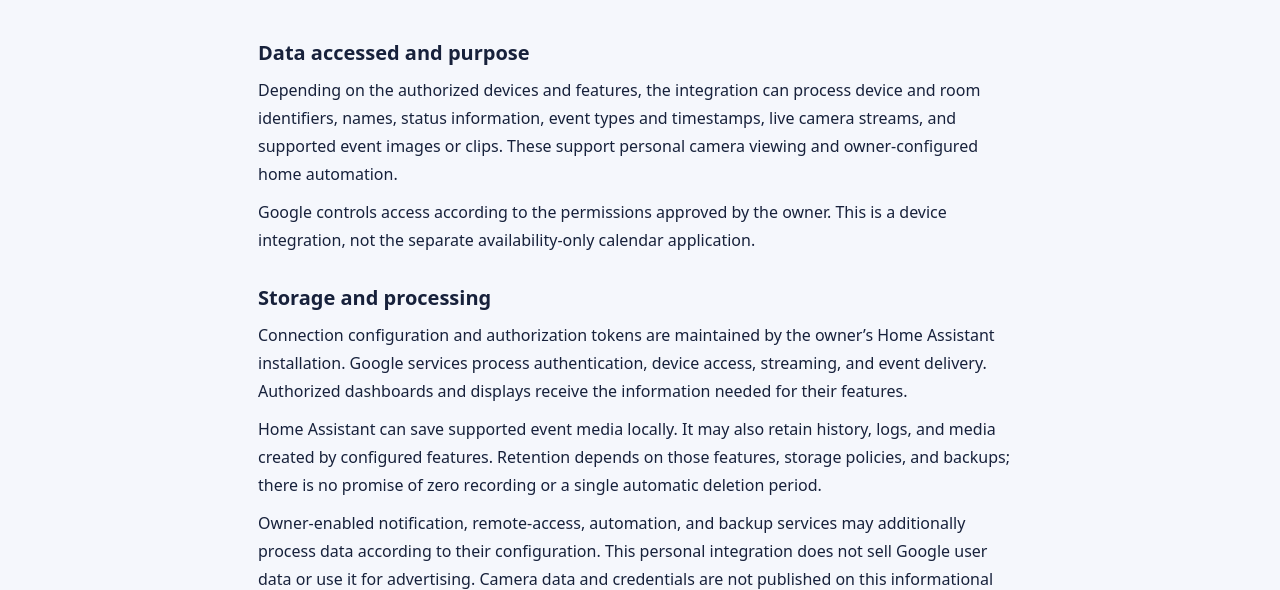
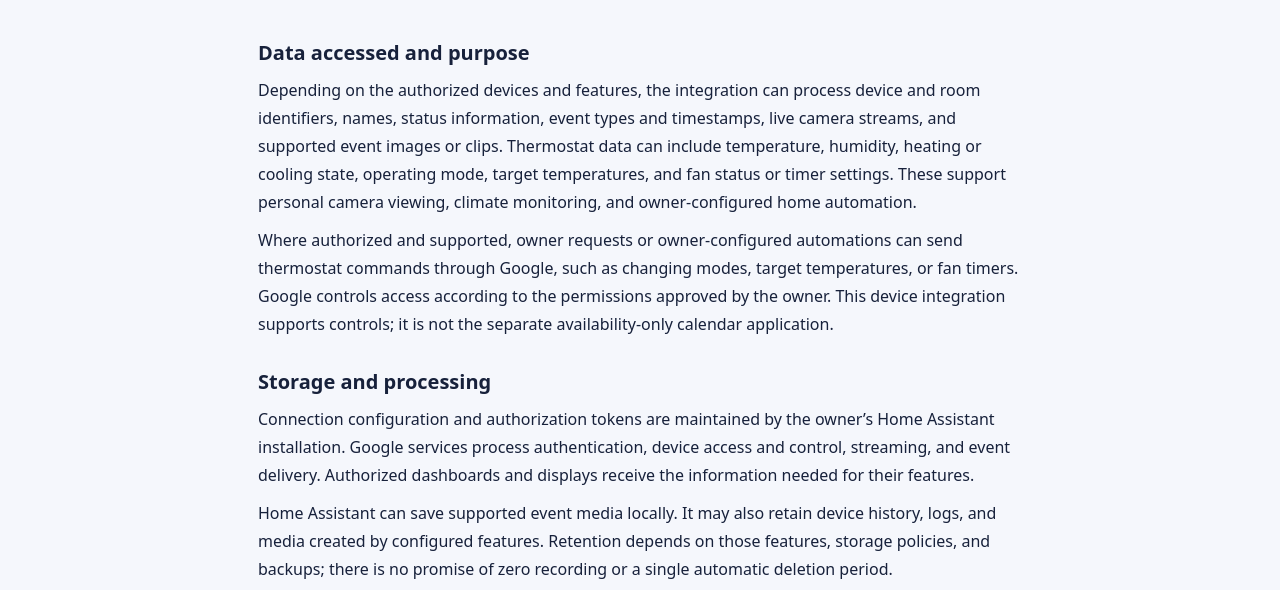
Before and after one commit to brymon68/home-hq-calendar-sync, a plain HTML site: page nest-privacy.html in a window 1280 px wide. Shown: the part 357-947 px from the top of the page. Drawn offline with Linux system fonts and the light colour scheme.

Commit message:
Document authorized Nest thermostat data and controls

```diff
--- a/nest-privacy.html
+++ b/nest-privacy.html
@@ -3,7 +3,7 @@
 <head>
   <meta charset="utf-8">
   <meta name="viewport" content="width=device-width, initial-scale=1">
-  <meta name="description" content="Privacy policy for the owner-operated Home Assistant integration with Google Nest cameras.">
+  <meta name="description" content="Privacy policy for the owner-operated Home Assistant integration with Google Nest cameras and thermostats.">
   <title>Privacy Policy · Personal Home Assistant / Nest</title>
   <link rel="stylesheet" href="styles.css">
 </head>
@@ -15,14 +15,14 @@
     <p class="lead">This policy covers this owner-operated Home Assistant integration with Google Nest, not the separate calendar integration or all Home Assistant installations.</p>
     <section>
       <h2>Data accessed and purpose</h2>
-      <p>Depending on the authorized devices and features, the integration can process device and room identifiers, names, status information, event types and timestamps, live camera streams, and supported event images or clips. These support personal camera viewing and owner-configured home automation.</p>
-      <p>Google controls access according to the permissions approved by the owner. This is a device integration, not the separate availability-only calendar application.</p>
+      <p>Depending on the authorized devices and features, the integration can process device and room identifiers, names, status information, event types and timestamps, live camera streams, and supported event images or clips. Thermostat data can include temperature, humidity, heating or cooling state, operating mode, target temperatures, and fan status or timer settings. These support personal camera viewing, climate monitoring, and owner-configured home automation.</p>
+      <p>Where authorized and supported, owner requests or owner-configured automations can send thermostat commands through Google, such as changing modes, target temperatures, or fan timers. Google controls access according to the permissions approved by the owner. This device integration supports controls; it is not the separate availability-only calendar application.</p>
     </section>
     <section>
       <h2>Storage and processing</h2>
-      <p>Connection configuration and authorization tokens are maintained by the owner’s Home Assistant installation. Google services process authentication, device access, streaming, and event delivery. Authorized dashboards and displays receive the information needed for their features.</p>
-      <p>Home Assistant can save supported event media locally. It may also retain history, logs, and media created by configured features. Retention depends on those features, storage policies, and backups; there is no promise of zero recording or a single automatic deletion period.</p>
-      <p>Owner-enabled notification, remote-access, automation, and backup services may additionally process data according to their configuration. This personal integration does not sell Google user data or use it for advertising. Camera data and credentials are not published on this informational website.</p>
+      <p>Connection configuration and authorization tokens are maintained by the owner’s Home Assistant installation. Google services process authentication, device access and control, streaming, and event delivery. Authorized dashboards and displays receive the information needed for their features.</p>
+      <p>Home Assistant can save supported event media locally. It may also retain device history, logs, and media created by configured features. Retention depends on those features, storage policies, and backups; there is no promise of zero recording or a single automatic deletion period.</p>
+      <p>Owner-enabled notification, remote-access, automation, and backup services may additionally process data according to their configuration. This personal integration does not sell Google user data or use it for advertising. Nest device data and credentials are not published on this informational website.</p>
     </section>
     <section>
       <h2>Control and deletion</h2>
```
